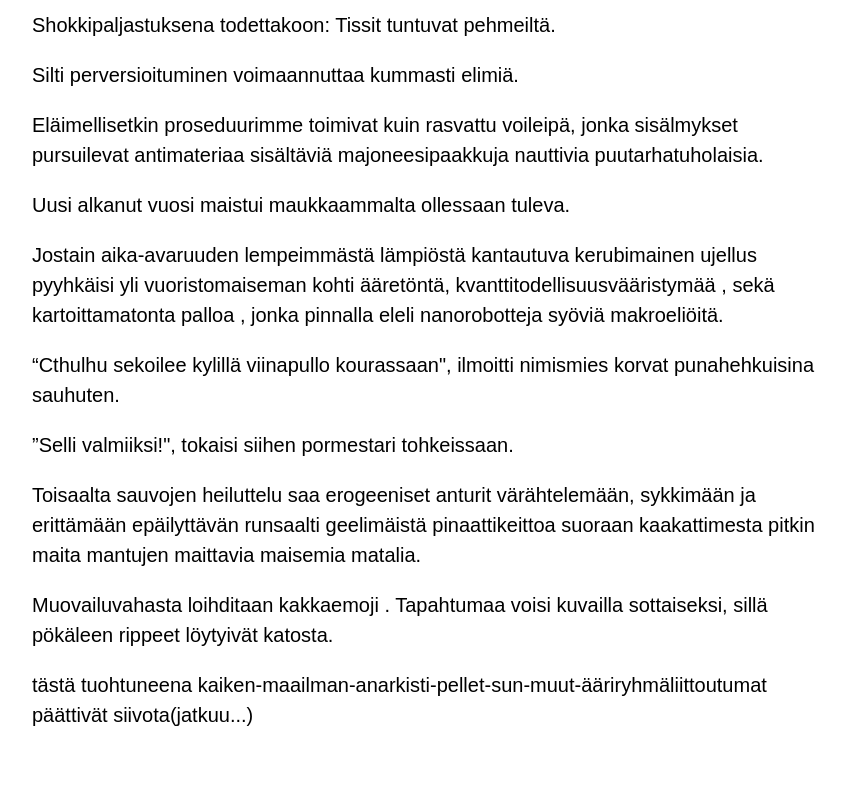
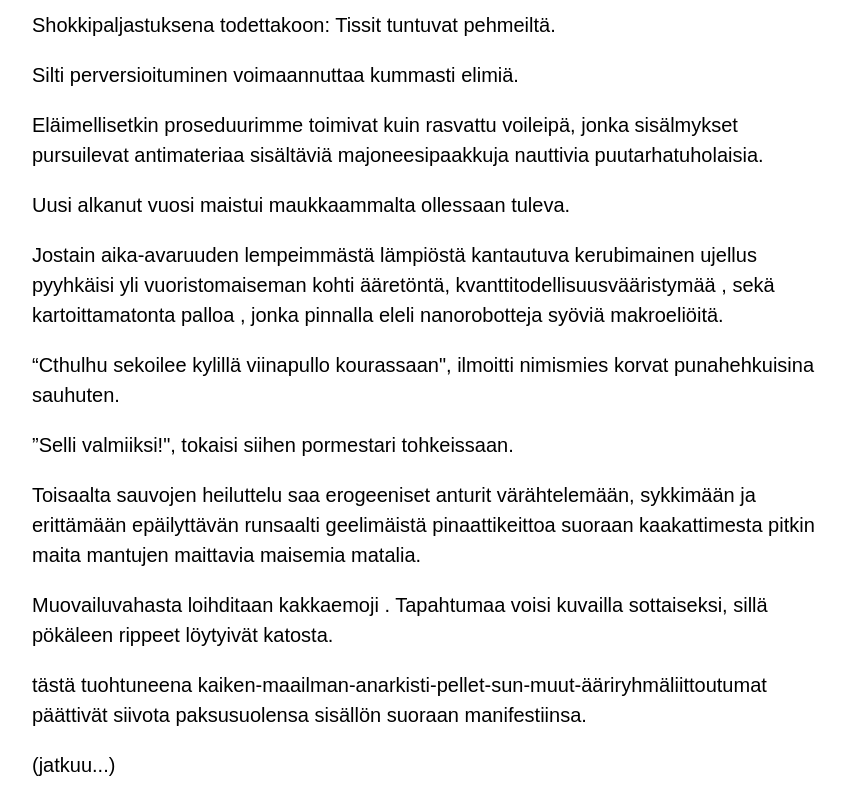
Before and after one commit to sanatarina/sanatarina.github.io, a website: page index.html in a window 1280 px wide. Shown: the part 7385-8185 px from the top of the page, without its empty margins (208-1053 px from the left). Before the commit the page ends 8135 px from the top, so only its background shows below. Drawn offline with Linux system fonts and the light colour scheme.

Commit message:
A few more words

```diff
--- a/index.html
+++ b/index.html
@@ -1369,7 +1369,11 @@
 <span class="word"><span class="word__word">tuohtuneena</span><span class="word__author">ubik</span></span>
 <span class="word"><span class="word__word">kaiken-maailman-anarkisti-pellet-sun-muut-ääriryhmäliittoutumat</span><span class="word__author">Avengin'Astronaut</span></span>
 <span class="word"><span class="word__word">päättivät</span><span class="word__author">thykka</span></span>
-<span class="word"><span class="word__word">siivota</span><span class="word__author">ma</span></span>(jatkuu...)</p>
+<span class="word"><span class="word__word">siivota</span><span class="word__author">ma</span></span>
+<span class="word"><span class="word__word">paksusuolensa</span><span class="word__author">catkettu</span></span>
+<span class="word"><span class="word__word">sisällön</span><span class="word__author">Uraanitursas</span></span>
+<span class="word"><span class="word__word">suoraan</span><span class="word__author">bionik</span></span>
+<span class="word"><span class="word__word">manifestiinsa.</span><span class="word__author">catkettu</span></span></p><p>(jatkuu...)</p>
   </section>
 </body>
 </html>
--- a/sanat.txt
+++ b/sanat.txt
@@ -1336,3 +1336,7 @@
 [3:50 PM] Avengin'Astronaut: kaiken-maailman-anarkisti-pellet-sun-muut-ääriryhmäliittoutumat
 [6:04 PM] thykka: päättivät
 [6:06 PM] ma: siivota
+[6:15 PM] catkettu: paksusuolensa
+[6:16 PM] Uraanitursas: sisällön
+[6:28 PM] bionik: suoraan
+[6:31 PM] catkettu: manifestiinsa.
```
Also changed, not shown: README.md.
